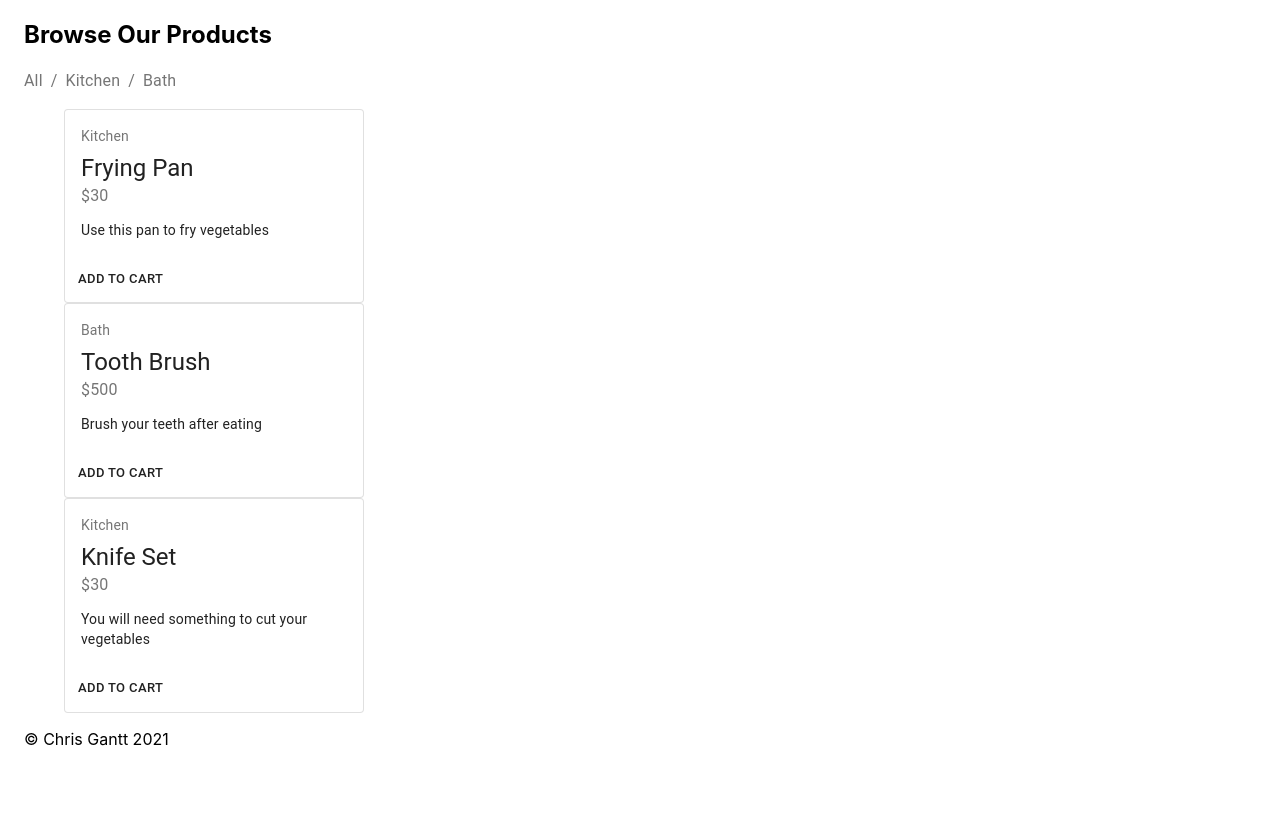
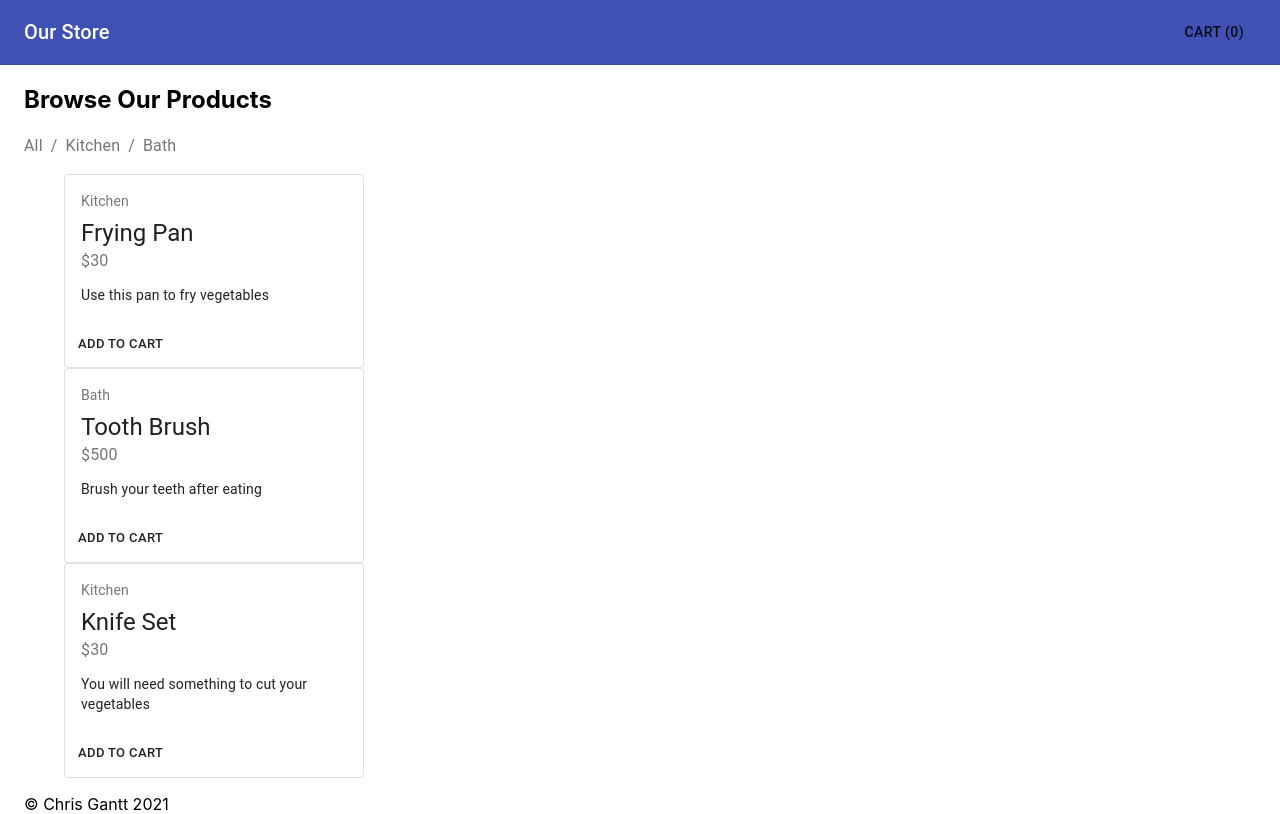
Before and after one commit to ganttArt/storefront, a React (Create React App) app: page / in a window 1280 px wide. Built offline with nearby package versions, Linux system fonts and the light colour scheme.

Commit message:
Updated CartModal and Header to reflect changes in reducer refactoring.

```diff
--- a/src/App.js
+++ b/src/App.js
@@ -6,7 +6,7 @@ import Footer from './components/Footer';
 function App() {
   return (
     <div className="App">
-      {/* <Header /> */}
+      <Header />
       <main>
         <Categories />
         <Products />
--- a/src/components/CartModal.js
+++ b/src/components/CartModal.js
@@ -107,7 +107,7 @@ const SpringModal = props => {
 }
 
 const mapStateToProps = state => ({
-  cart: state.products.cart,
+  cart: state.cart.cart,
 })
 
 export default connect(mapStateToProps)(SpringModal);
--- a/src/components/Header.js
+++ b/src/components/Header.js
@@ -14,7 +14,7 @@ const Header = props => {
           Our Store
           </Typography>
         <nav>
-          <CartModal cartSize={props.cart.length}/>
+          <CartModal/>
         </nav>
       </Toolbar>
     </AppBar>
```
